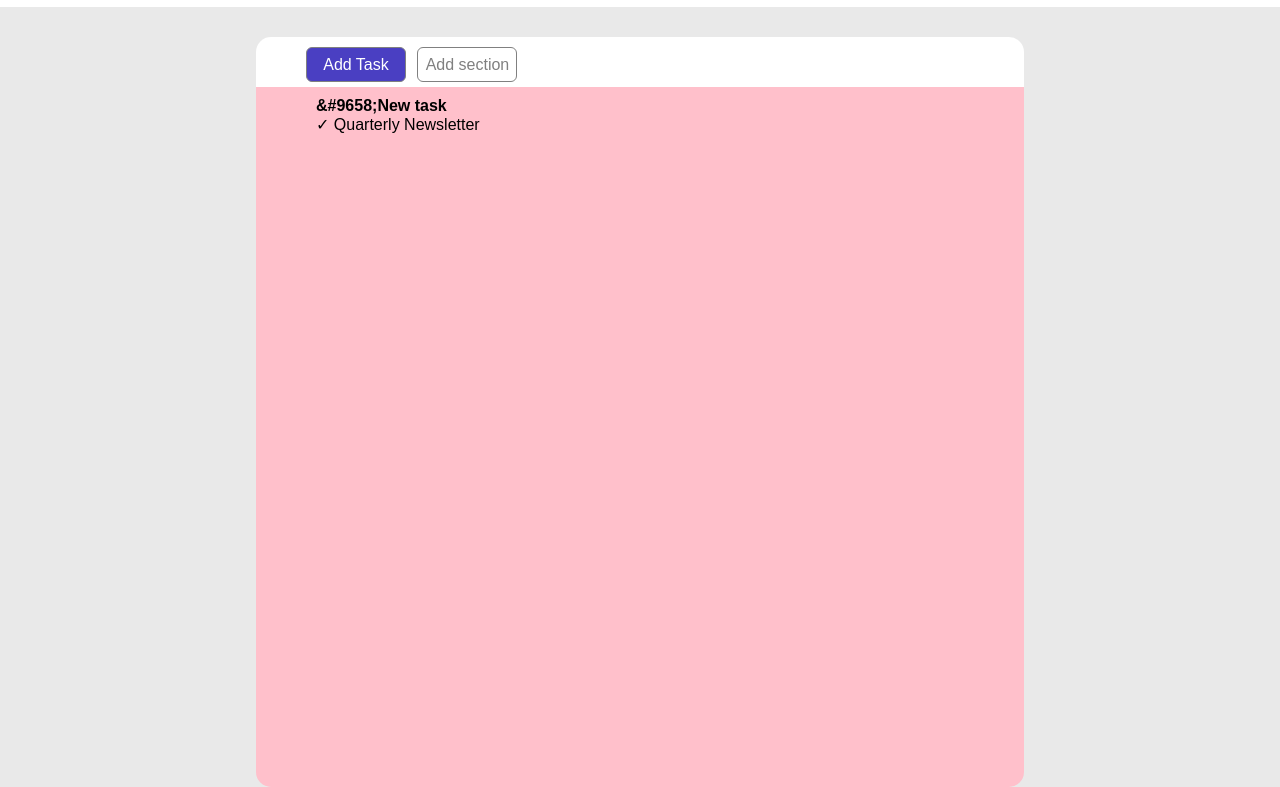
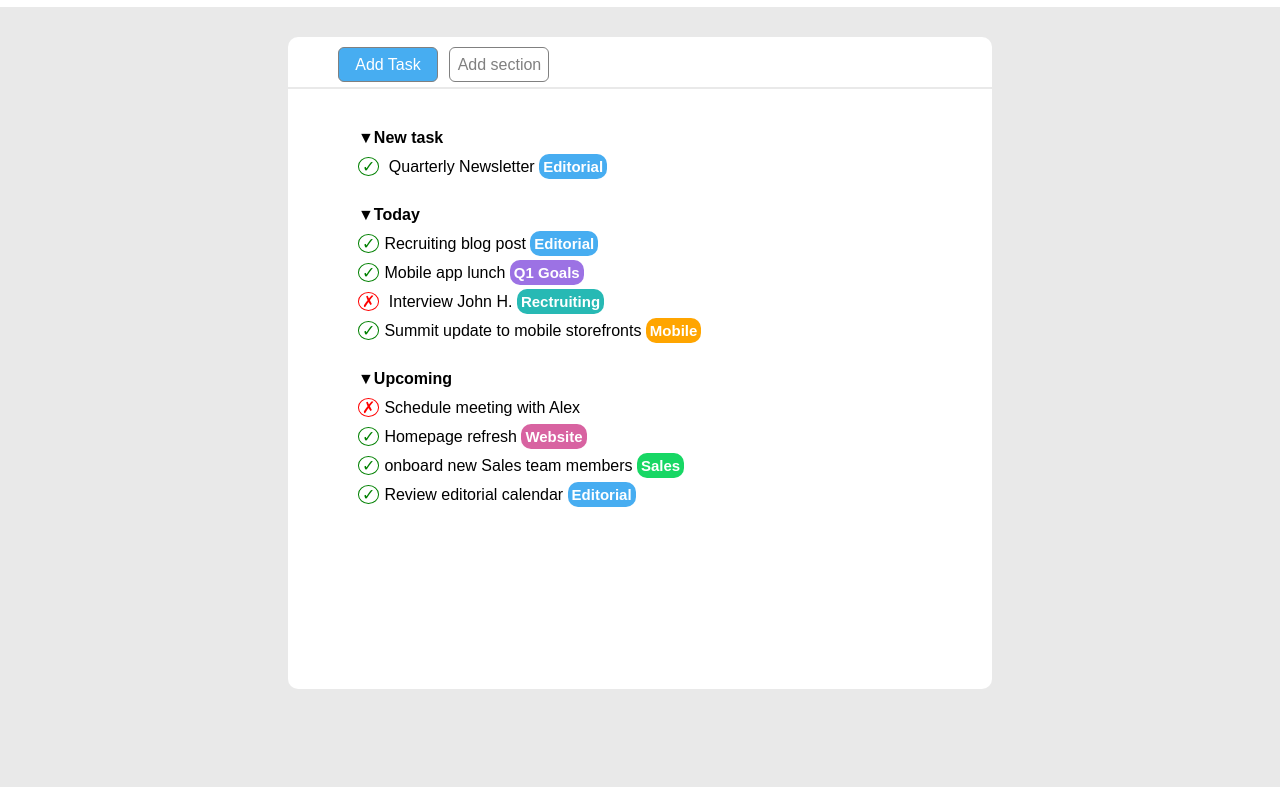
Before and after one commit to ldm0805/html-css-toboolist, a plain HTML site: page index.html in a window 1280 px wide. Shown: the part 63-850 px from the top of the page. After the commit the page ends 800 px from the top, so only its background shows below. Drawn offline with Linux system fonts and the light colour scheme.

Commit message:
Main con lista non ordinata completata, css completato, esercizio finito.

```diff
--- a/css/style.css
+++ b/css/style.css
@@ -30,25 +30,28 @@ body{
 
 /* Inizio main */
 
+
 .little-container{
-
     background-color: white;
-    border-radius: 15px 15px 0px 0px;
+    border-radius: 10px 10px 0px 0px;
     height: 50px;
     margin: auto;
-    width: 60%;
+    width: 55%;
     padding: 10px;
+    margin-bottom: 2px;
+    margin-top: 10px;
+}
 
+.container{
+    border-radius: 0px 0px 10px 10px;
+    background-color: white;
+    height: 600px;
+    margin: auto;
+    width: 55%;
+    padding: 10px;
+    margin-bottom: 20px;
 }
-.container{
-    margin-top:50px;
-    border-radius: 0px 0px 15px 15px;
-    background-color: pink;
-    height: 700px;
-    margin: auto;
-    width: 60%;
-    padding: 10px;
-}
+/* "Pulsanti" add task e add section */
 .add{
     display: inline-block;
     border: 1px solid grey;
@@ -61,25 +64,88 @@ body{
     padding-top: 8px;
     margin-left: 40px;
 }
+
 .section{
     margin-left: 7px;
     background-color: white;
     color: gray;
 }
+
 .task{
-    background-color: rgb(74, 63, 194);
+    background-color: rgb(71, 173, 241);
     color: white;
 }
+
+/* Lista non ordinata */
 ul{
     list-style: none;
+    margin-top: 30px;
+}
 
-}
+li{
+    margin:10px;
+    }
+
 .unordered-list{
     padding-left: 50px;
 }
+
 .query:before{
-    content: '&#9658;'
+    content: '\25bc'
 }
+
 .query{
     font-weight: bold;
 }
+
+
+.editorial, .goals, .recruting, .mobile, .website, .sales{
+    font-weight: bold;
+    font-size: 15px;
+    border-radius: 10px;
+    padding: 4px;
+    color: white;
+}
+
+/* Scritte ccon sfondo colorato */
+
+.editorial{
+    background-color: rgb(71, 173, 241);
+}
+
+.goals{
+background-color: rgb(156, 114, 228);
+}
+
+.recruting{
+    background-color:rgb(39, 185, 180);
+}
+
+.mobile{
+    background-color: orange;
+}
+
+.website{
+    background-color: rgb(216, 99, 161);
+}
+
+.sales{
+    background-color: rgb(23, 215, 100);
+}
+/* Validazioni a sinistra della lista non ordinata */
+.circle{
+    padding: 0 3px;
+    border-radius: 50%;
+    margin-right: 5px;
+}
+
+.cross {
+    color:red;
+
+    border: 1px solid red;
+}
+.valid{
+    color: green;
+    border: 1px solid green;
+
+}
--- a/index.html
+++ b/index.html
@@ -20,12 +20,26 @@
                 <div class="add section">Add section</div>
             </div>
        </nav>
-        <!-- Inizio main -->
+        <!-- Inizio main e lista non ordinata-->
         <main>
             <div class="container">
                 <ul class="unordered-list">
-                    <li> <span class="query">New task </span> </li>
-                    <li>&check; Quarterly Newsletter</li>
+                    <li><span class="query">New task </span> </li>
+                    <li> <span class="valid circle">&check;</span> Quarterly Newsletter <span class="editorial">Editorial</span> </li>
+                </ul>
+                <ul class="unordered-list">
+                    <li><span class="query">Today </span> </li>
+                    <li><span class="valid circle">&check;</span>Recruiting blog post <span class="editorial">Editorial</span> </li>
+                    <li><span class="valid circle">&check;</span>Mobile app lunch <span class="goals">Q1 Goals</span> </li>
+                    <li> <span class="circle cross">&cross;</span> Interview John H. <span class="recruting">Rectruiting</span> </li>
+                    <li><span class="valid circle">&check;</span>Summit update to mobile storefronts <span class="mobile">Mobile</span> </li>
+                </ul>
+                <ul class="unordered-list">
+                    <li><span class="query">Upcoming </span> </li>
+                    <li><span class="circle cross">&cross;</span>Schedule meeting with Alex </li>
+                    <li><span class="valid circle">&check;</span>Homepage refresh <span class="website">Website</span> </li>
+                    <li><span class="valid circle">&check;</span>onboard new Sales team members <span class="sales">Sales</span> </li>
+                    <li><span class="valid circle">&check;</span>Review editorial calendar <span class="editorial">Editorial</span> </li>
                 </ul>
             </div>
         </main>
```
